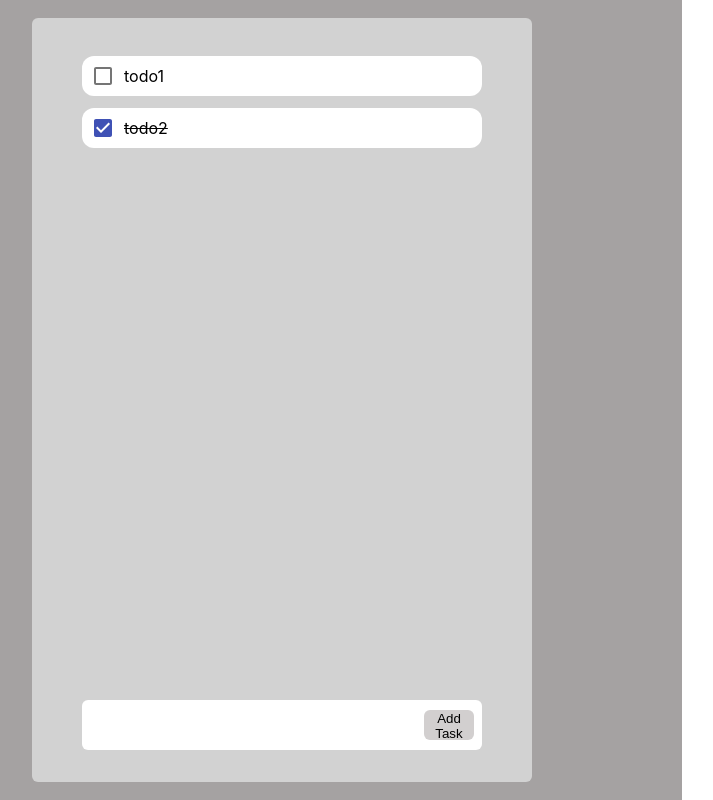
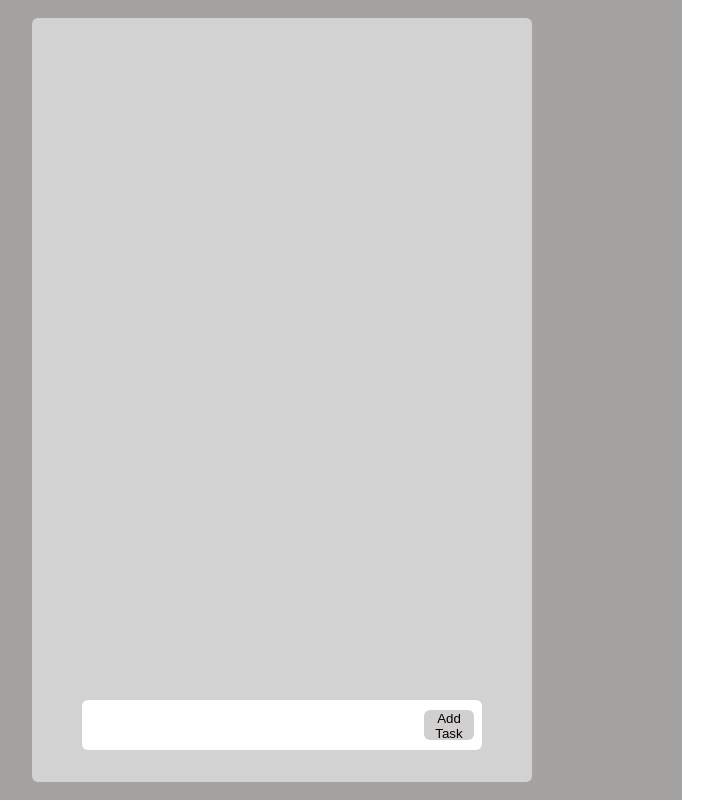
Before and after one commit to MelissaAstbury/Redux-Todo-List, a React (Create React App) app: page / in a window 1280 px wide. Shown: the whole page, without its empty margins (118-831 px from the left). Built offline with nearby package versions, Linux system fonts and the light colour scheme.

Commit message:
you can now add a new todo to the list and also check this off and on depending on if the task is complete

```diff
--- a/src/App.js
+++ b/src/App.js
@@ -1,22 +1,13 @@
-import React, { useState } from 'react';
+import { useSelector } from 'react-redux';
 import './App.css';
 
 import Input from './components/Input/Input';
 import TodoItem from './components/TodoItem/TodoItem';
+import { selectTodoList } from './features/todoSlice';
 
 const App = () => {
-  const [todoList] = useState([
-    {
-      id: 86544368,
-      item: 'todo1',
-      done: false,
-    },
-    {
-      id: 865742368,
-      item: 'todo2',
-      done: true,
-    },
-  ]);
+  const todoList = useSelector(selectTodoList);
+
   return (
     <div className="app">
       <div className="app-container">
--- a/src/components/TodoItem/TodoItem.js
+++ b/src/components/TodoItem/TodoItem.js
@@ -2,9 +2,15 @@ import React from 'react';
 import './TodoItem.css';
 
 import Checkbox from '@material-ui/core/Checkbox';
+import { useDispatch } from 'react-redux';
+import { setCheck } from '../../features/todoSlice';
 
 const TodoItem = ({ id, name, done }) => {
-  const handleCheck = () => {};
+  const dispatch = useDispatch();
+
+  const handleCheck = () => {
+    dispatch(setCheck(id));
+  };
   return (
     <div className="todoItem">
       <Checkbox
--- a/src/features/todoSlice.js
+++ b/src/features/todoSlice.js
@@ -11,8 +11,22 @@ const todoSlice = createSlice({
     saveTodo: (state, action) => {
       state.todoList.push(action.payload);
     },
+
+    setCheck: (state, action) => {
+      state.todoList.map((item) => {
+        if (action.payload === item.id) {
+          if (item.done === true) {
+            item.done = false;
+          } else {
+            item.done = true;
+          }
+        }
+      });
+    },
   },
 });
 
-export const { saveTodo } = todoSlice.actions;
+export const { saveTodo, setCheck } = todoSlice.actions;
+
+export const selectTodoList = (state) => state.todos.todoList;
 export default todoSlice.reducer;
```
